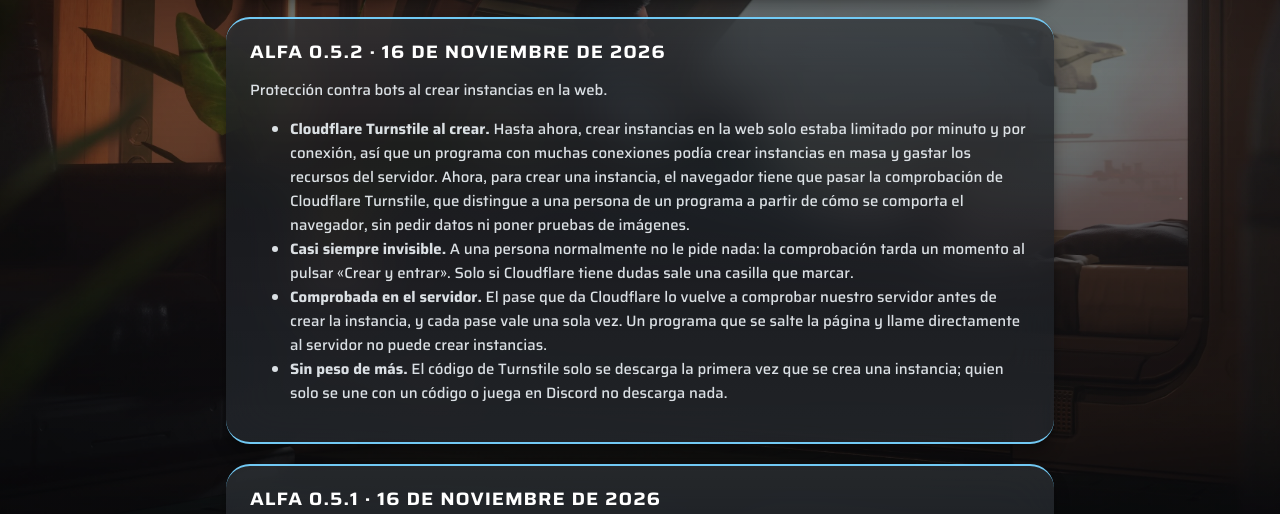
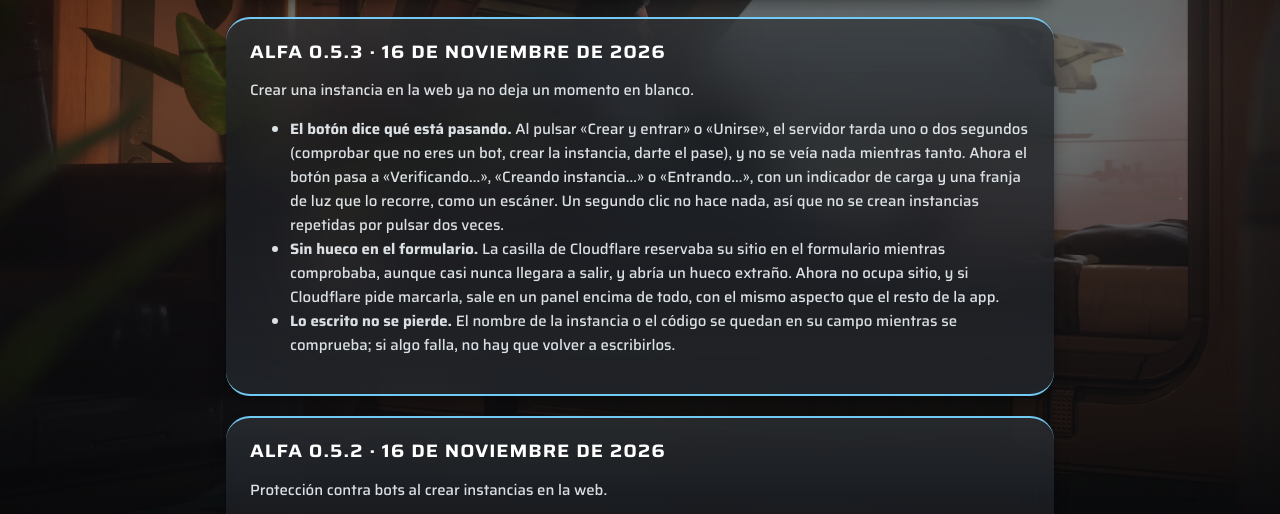
Before and after one commit to GuillemExe/sc-dungeon-loot-site, a plain HTML site: page novedades/index.html in a window 1280 px wide. Shown: the part 248-762 px from the top of the page. Drawn offline with Linux system fonts and the light colour scheme.

Commit message:
Novedades 0.5.3

```diff
--- a/novedades/index.html
+++ b/novedades/index.html
@@ -23,6 +23,16 @@
       <section class="panel">
         <h1>Novedades</h1>
         <p class="muted">Lo que cambia en cada versión de la app.</p>
+      </section>
+
+      <section class="panel">
+        <h2>Alfa 0.5.3 · 16 de noviembre de 2026</h2>
+        <p>Crear una instancia en la web ya no deja un momento en blanco.</p>
+        <ul>
+          <li><strong>El botón dice qué está pasando.</strong> Al pulsar «Crear y entrar» o «Unirse», el servidor tarda uno o dos segundos (comprobar que no eres un bot, crear la instancia, darte el pase), y no se veía nada mientras tanto. Ahora el botón pasa a «Verificando…», «Creando instancia…» o «Entrando…», con un indicador de carga y una franja de luz que lo recorre, como un escáner. Un segundo clic no hace nada, así que no se crean instancias repetidas por pulsar dos veces.</li>
+          <li><strong>Sin hueco en el formulario.</strong> La casilla de Cloudflare reservaba su sitio en el formulario mientras comprobaba, aunque casi nunca llegara a salir, y abría un hueco extraño. Ahora no ocupa sitio, y si Cloudflare pide marcarla, sale en un panel encima de todo, con el mismo aspecto que el resto de la app.</li>
+          <li><strong>Lo escrito no se pierde.</strong> El nombre de la instancia o el código se quedan en su campo mientras se comprueba; si algo falla, no hay que volver a escribirlos.</li>
+        </ul>
       </section>
 
       <section class="panel">
```
